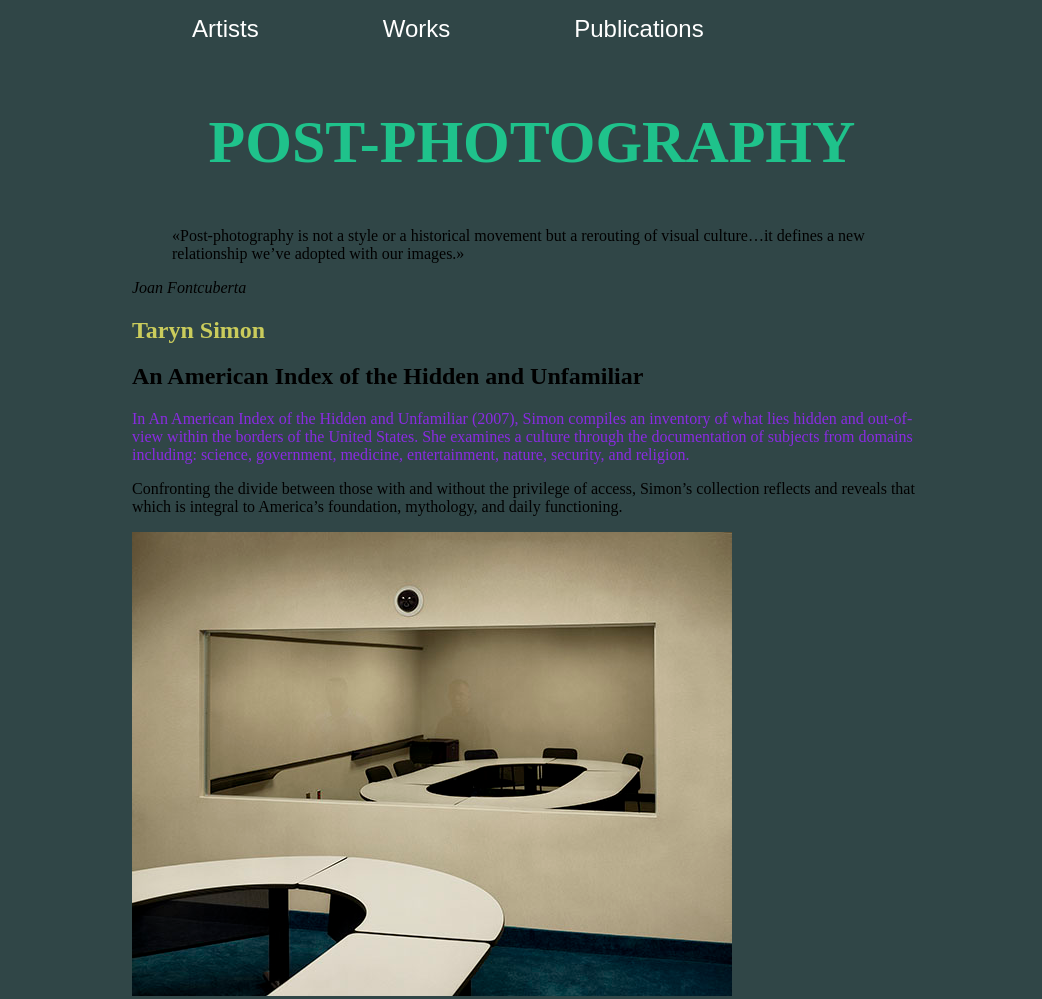
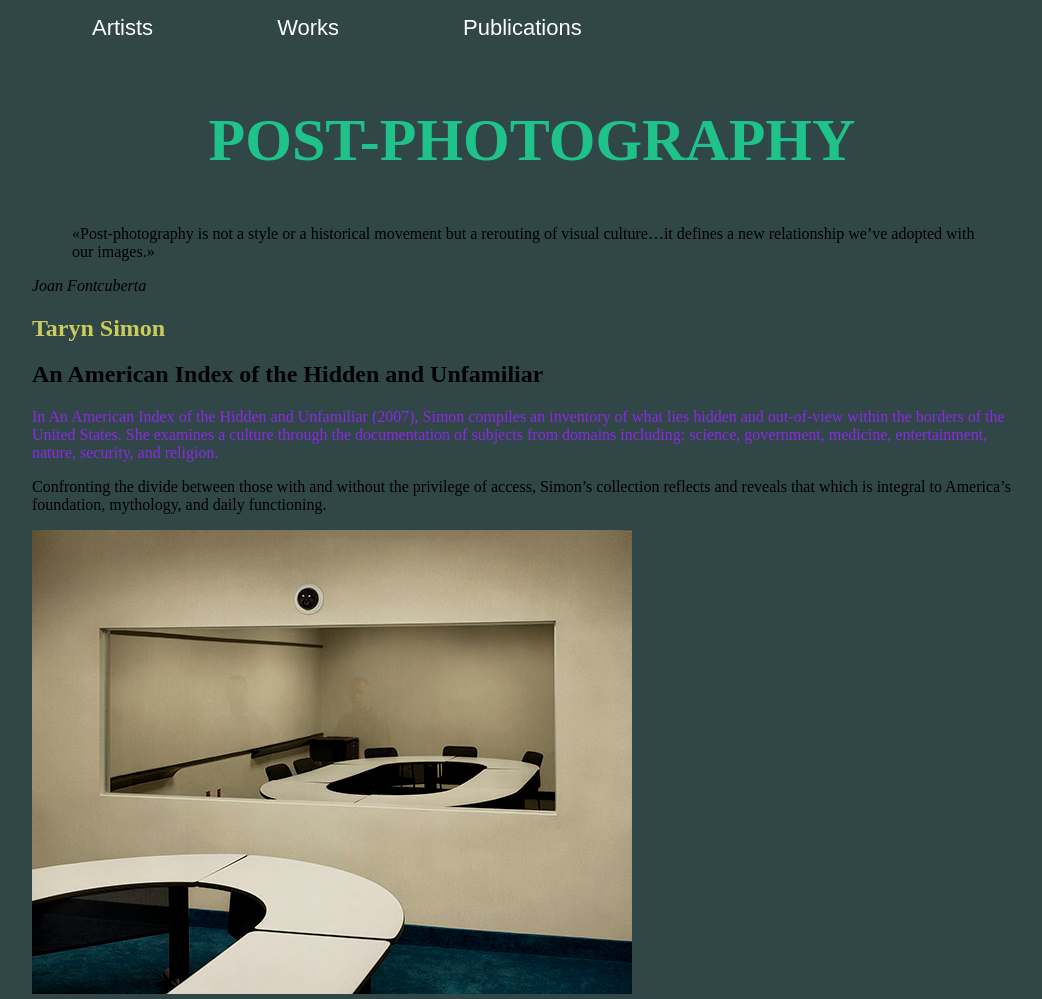
Before and after one commit to ValyaLee/domashka, a plain HTML site: page index.html in a window 1280 px wide. Shown: the whole page, without its empty margins (108-1150 px from the left). Drawn offline with Linux system fonts and the light colour scheme.

Commit message:
changes1

```diff
--- a/assets/styles.css
+++ b/assets/styles.css
@@ -1,5 +1,5 @@
 body {
- width: 800px;
+ width: 1000px;
  margin: auto;
  background-color: #304647;
 }
@@ -24,7 +24,7 @@ button {
  color: white;
  padding: 15px 60px;
  text-align: center;
- font-size: 24px;
+ font-size: 22px;
 }
 button:hover {
  color: #CACC5C;
```
